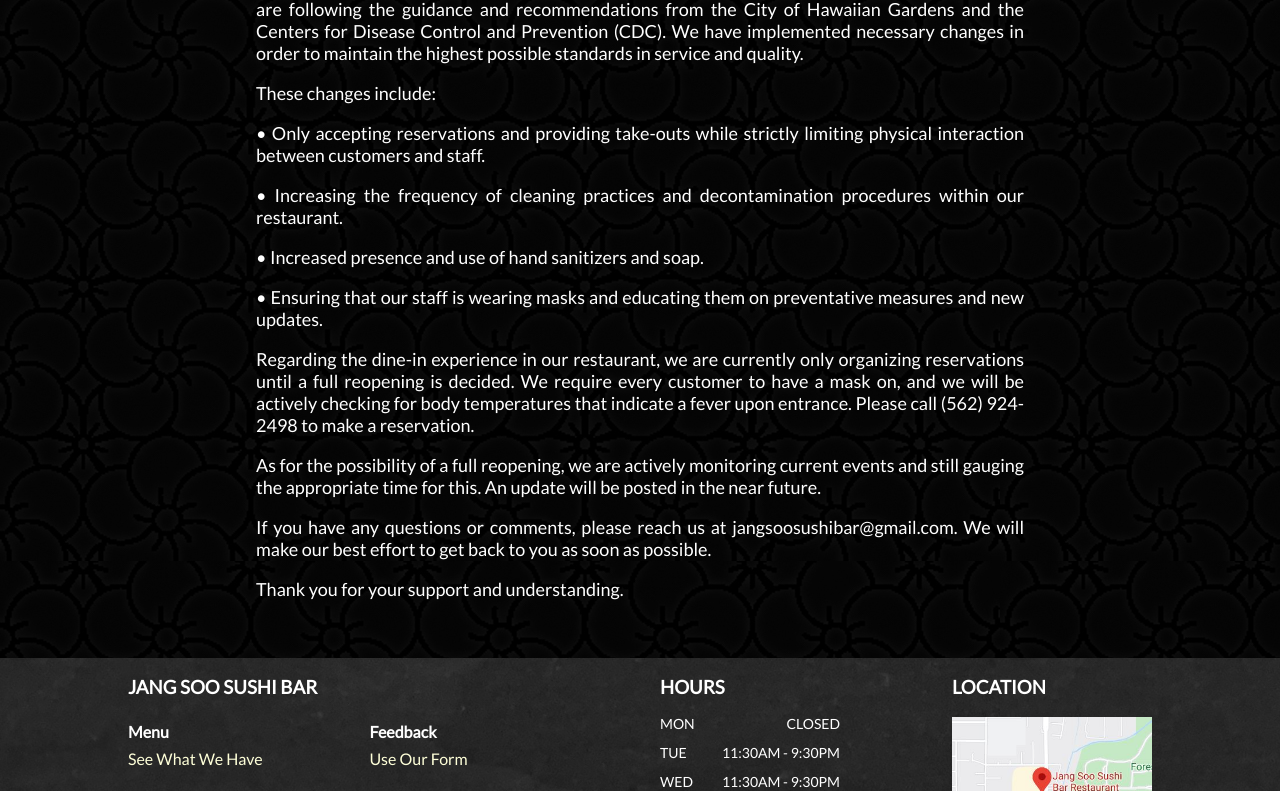
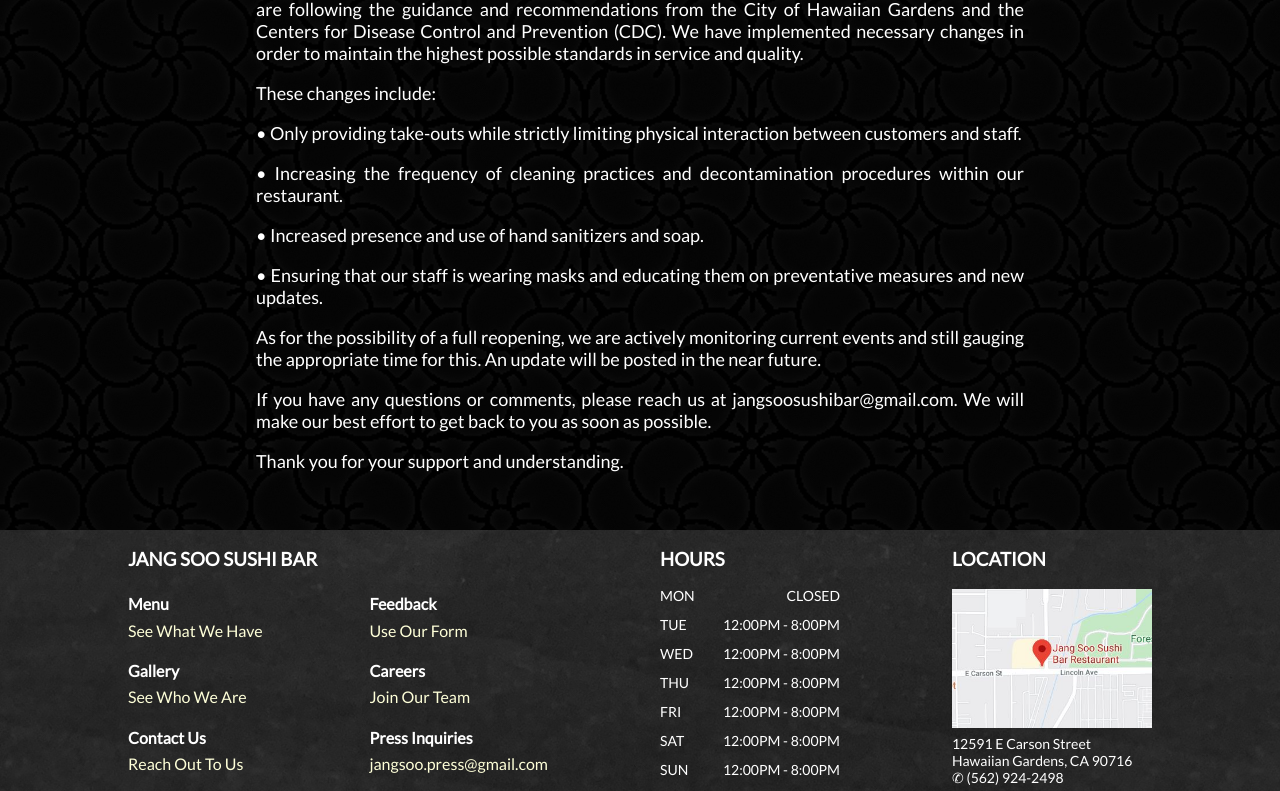
Before and after one commit to jimmyhwang4/jang_soo_sushi_bar, a React (Create React App) app: page /covid-19 in a window 1280 px wide. Shown: the part 289-1080 px from the top of the page. Built offline with nearby package versions, Linux system fonts and the light colour scheme.

Commit message:
Hours edit

```diff
--- a/src/components/Header.js
+++ b/src/components/Header.js
@@ -27,7 +27,7 @@
             </div>
 
             <div className="newsHeader">
-                <p>Due to COVID-19, we are currently only accepting reservations and providing take-outs. Please call (562) 924-2498.</p>
+                <p>Due to COVID-19, we are currently only providing take-outs. Please call (562) 924-2498 to order.</p>
             </div>
 
         </div>
--- a/src/components/Hours.js
+++ b/src/components/Hours.js
@@ -12,27 +12,27 @@
             </div>
             <div className="hoursDay">
                 <p>TUE</p>
-                <p>11:30AM - 9:30PM</p>
+                <p>12:00PM - 8:00PM</p>
             </div>
             <div className="hoursDay">
                 <p>WED</p>
-                <p>11:30AM - 9:30PM</p>
+                <p>12:00PM - 8:00PM</p>
             </div>
             <div className="hoursDay">
                 <p>THU</p>
-                <p>11:30AM - 9:30PM</p>
+                <p>12:00PM - 8:00PM</p>
             </div>
             <div className="hoursDay">
                 <p>FRI</p>
-                <p>11:30AM - 9:30PM</p>
+                <p>12:00PM - 8:00PM</p>
             </div>
             <div className="hoursDay">
                 <p>SAT</p>
-                <p>11:30AM - 9:30PM</p>
+                <p>12:00PM - 8:00PM</p>
             </div>
             <div className="hoursDay">
                 <p>SUN</p>
-                <p>12:00PM - 9:00PM</p>
+                <p>12:00PM - 8:00PM</p>
             </div>
         </div>
     );
--- a/src/pages/COVID.js
+++ b/src/pages/COVID.js
@@ -14,11 +14,11 @@
                     <div className="statementText">
                         <p>We are fully aware of the impact of COVID-19 in our community, and during these challenging times, we are prioritizing the health and safety of you and our family of employees. Currently, we are following the guidance and recommendations from the City of Hawaiian Gardens and the Centers for Disease Control and Prevention (CDC). We have implemented necessary changes in order to maintain the highest possible standards in service and quality.</p>
                         <p>These changes include:</p>
-                        <p>• Only accepting reservations and providing take-outs while strictly limiting physical interaction between customers and staff.</p>
+                        <p>• Only providing take-outs while strictly limiting physical interaction between customers and staff.</p>
                         <p>• Increasing the frequency of cleaning practices and decontamination procedures within our restaurant.</p>
                         <p>• Increased presence and use of hand sanitizers and soap.</p>
                         <p>• Ensuring that our staff is wearing masks and educating them on preventative measures and new updates.</p>
-                        <p>Regarding the dine-in experience in our restaurant, we are currently only organizing reservations until a full reopening is decided. We require every customer to have a mask on, and we will be actively checking for body temperatures that indicate a fever upon entrance. Please call (562) 924-2498 to make a reservation.</p>
+                        {/* <p>Regarding the dine-in experience in our restaurant, we are currently only organizing reservations until a full reopening is decided. We require every customer to have a mask on, and we will be actively checking for body temperatures that indicate a fever upon entrance. Please call (562) 924-2498 to make a reservation.</p> */}
                         <p>As for the possibility of a full reopening, we are actively monitoring current events and still gauging the appropriate time for this. An update will be posted in the near future.</p>
                         <p>If you have any questions or comments, please reach us at jangsoosushibar@gmail.com. We will make our best effort to get back to you as soon as possible.</p>
                         <p>Thank you for your support and understanding.</p>
```
